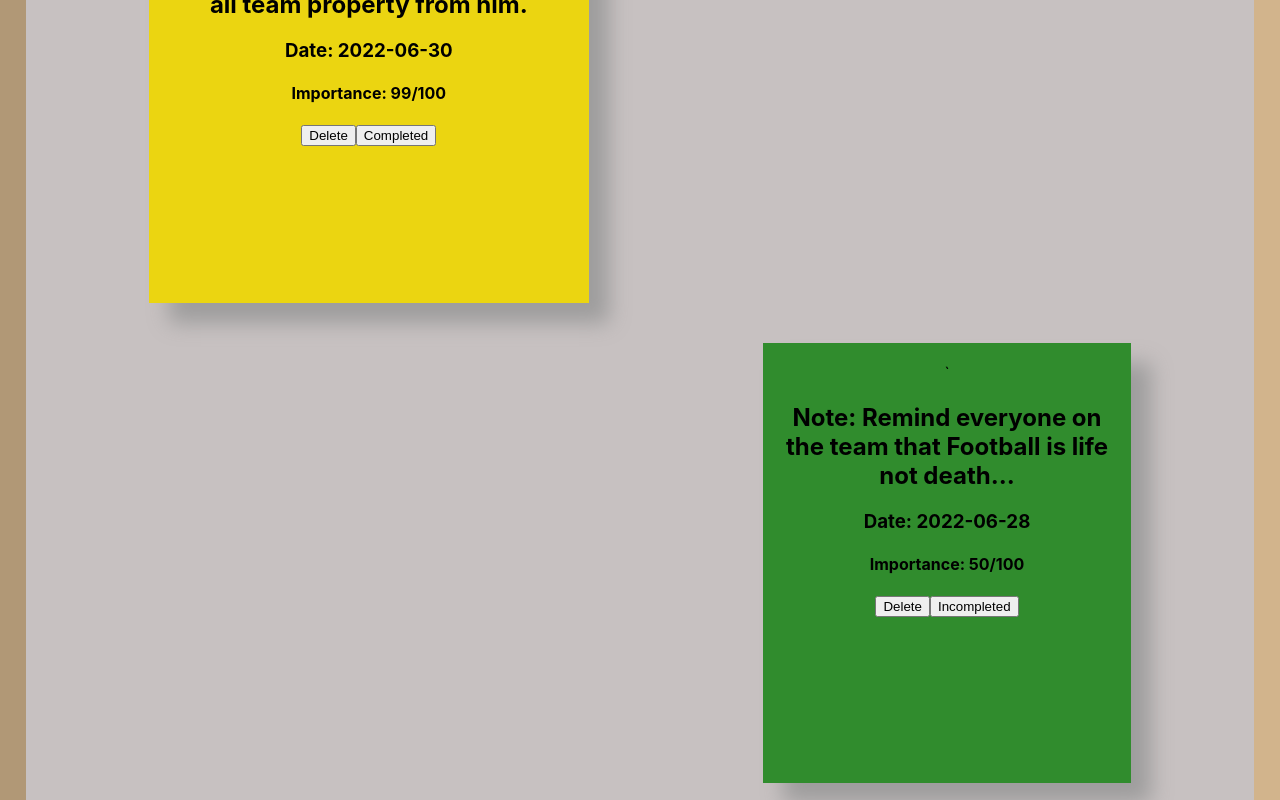
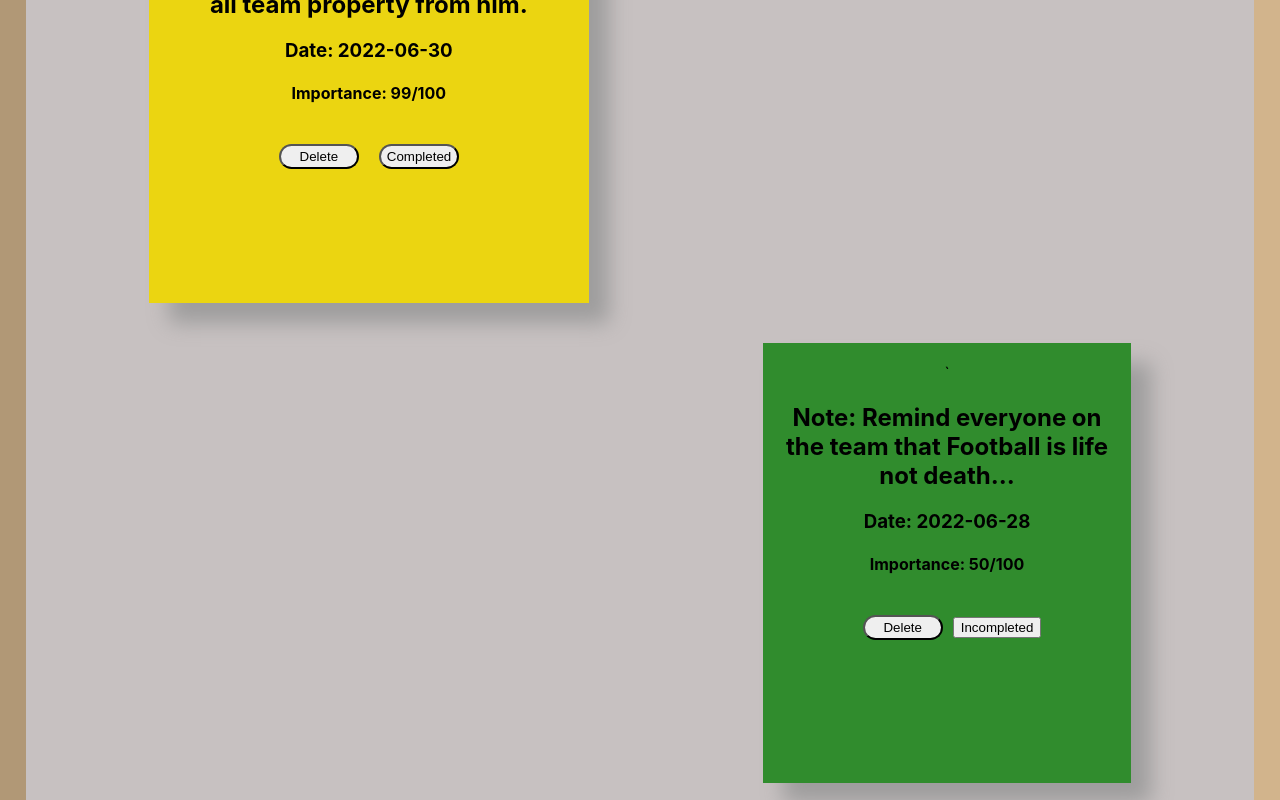
Before and after one commit to arewinkl/Notes-app, a React (Create React App) app: page / in a window 1280 px wide. Shown: the part 800-1600 px from the top of the page. Built offline with nearby package versions, Linux system fonts and the light colour scheme.

Commit message:
background css

```diff
--- a/package.json
+++ b/package.json
@@ -7,6 +7,7 @@
     "@testing-library/jest-dom": "^5.16.4",
     "@testing-library/react": "^13.3.0",
     "@testing-library/user-event": "^13.5.0",
+    "gh-pages": "^4.0.0",
     "react": "^18.2.0",
     "react-dom": "^18.2.0",
     "react-scripts": "5.0.1",
--- a/src/App.css
+++ b/src/App.css
@@ -117,3 +117,18 @@
 }
 .note-container {
 }
+
+.delete-btn {
+  /* background-color: rgb(230, 46, 46); */
+  margin: 20px 10px 20px 10px;
+  width: 80px;
+  height: 25px;
+  border-radius: 20px;
+}
+
+.completed-btn {
+  margin: 20px 10px 20px 10px;
+  width: 80px;
+  height: 25px;
+  border-radius: 20px;
+}
--- a/src/Components/NoteCard.js
+++ b/src/Components/NoteCard.js
@@ -11,6 +11,7 @@ export default function NoteCard({ note, deleteNote, completedNote }) {
           <h3>Date: {note.date}</h3>
           <h4>Importance: {note.importance}/100</h4>
           <button
+            className="delete-btn"
             onClick={(e) => {
               e.stopPropagation();
               deleteNote(note.id);
@@ -19,6 +20,7 @@ export default function NoteCard({ note, deleteNote, completedNote }) {
             Delete
           </button>
           <button
+            className="completed-btn"
             onClick={(e) => {
               e.stopPropagation();
               completedNote(note);
@@ -33,6 +35,7 @@ export default function NoteCard({ note, deleteNote, completedNote }) {
           <h3>Date: {note.date}</h3>
           <h4>Importance: {note.importance}/100</h4>
           <button
+            className="delete-btn"
             onClick={(e) => {
               e.stopPropagation();
               deleteNote(note.id);
@@ -41,6 +44,7 @@ export default function NoteCard({ note, deleteNote, completedNote }) {
             Delete
           </button>
           <button
+            className="incomplete-btn"
             onClick={(e) => {
               e.stopPropagation();
               completedNote(note);
```
Also changed, not shown: 1 other file (tests, documents, lock files or other folders).
